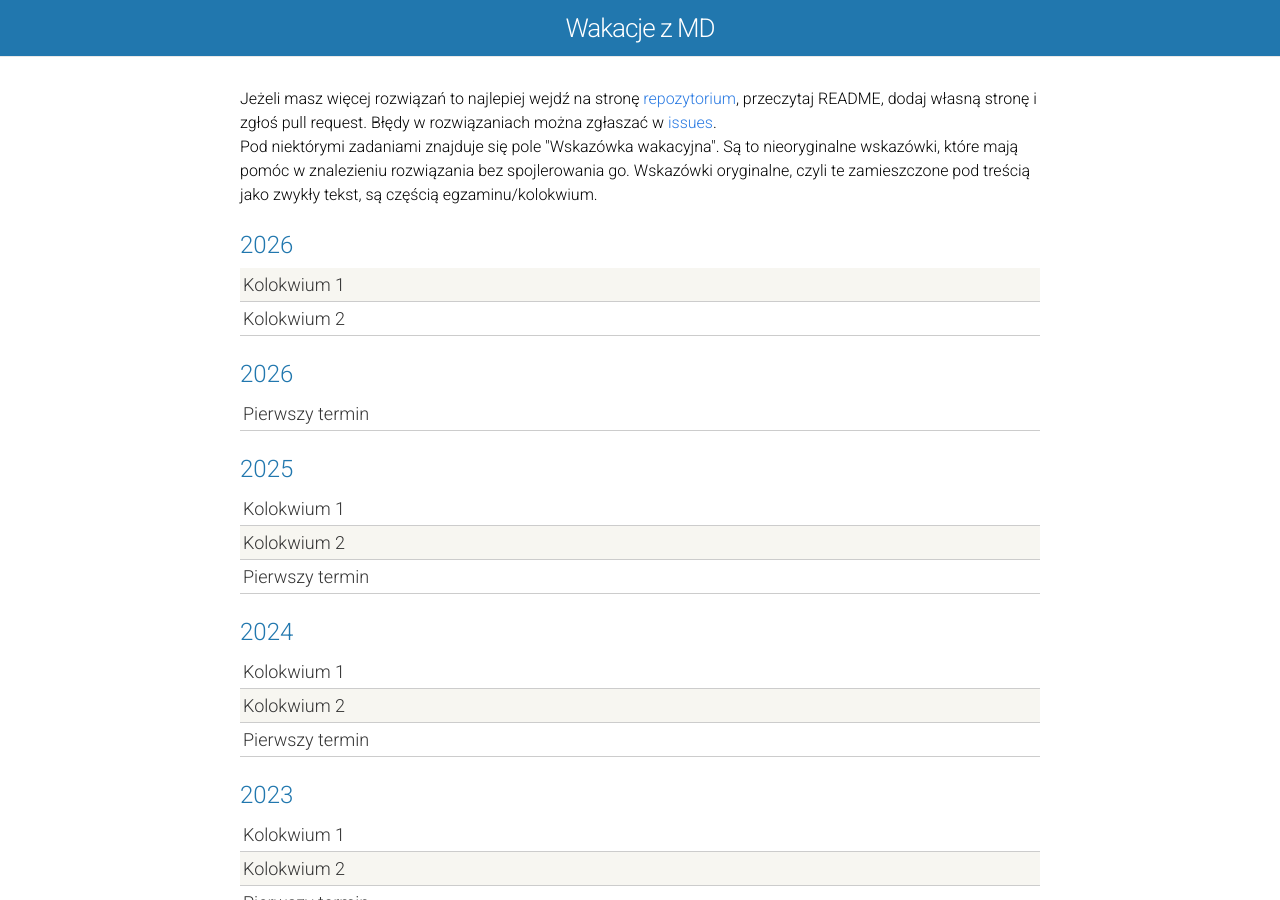
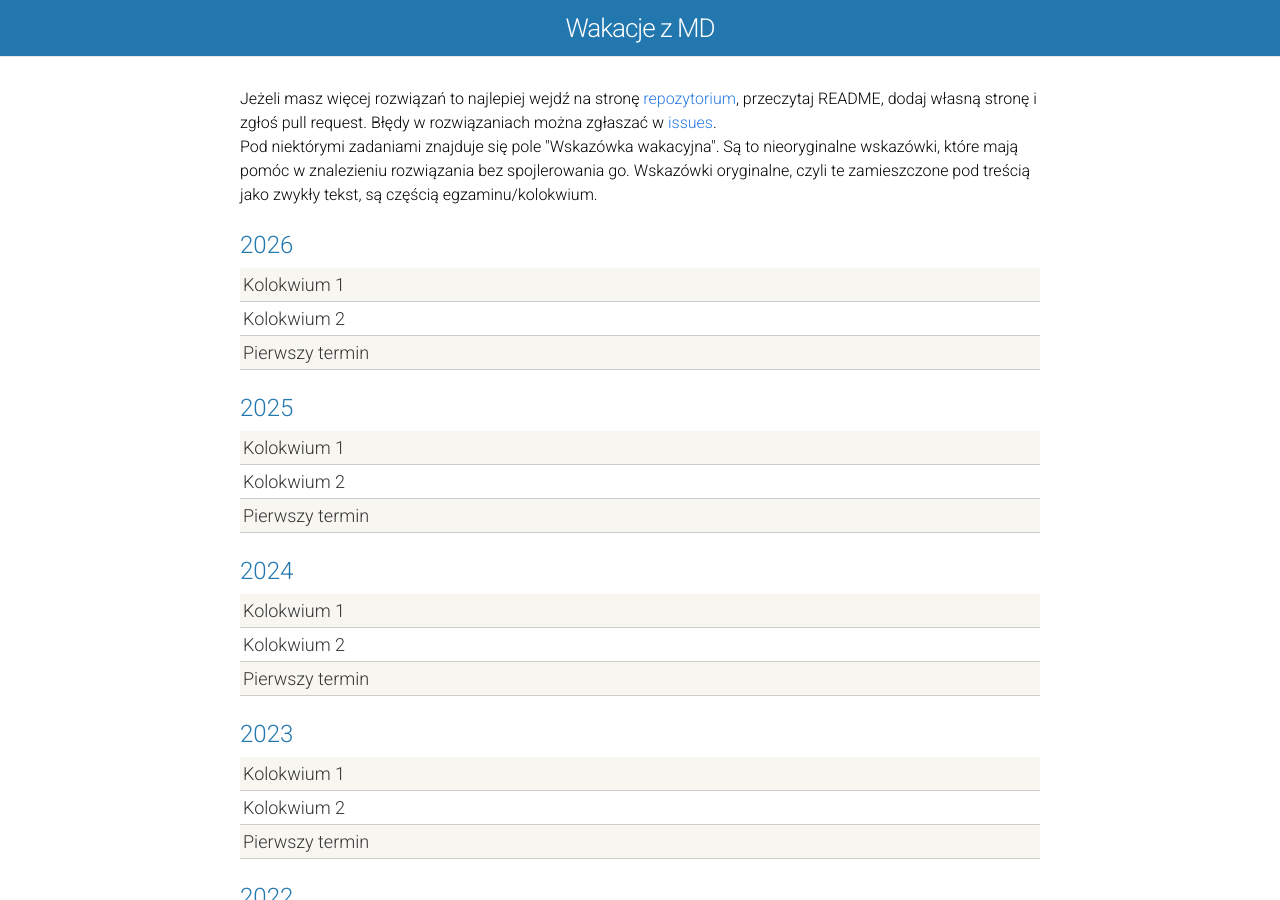
Before and after one commit to wakacjezmd/wakacjezmd.github.io, a Jekyll site: the page built from index.html, in a window 1280 px wide and 900 px high. Built offline with Jekyll 4.4.1, drawn with Linux system fonts in a browser that asks for light colours; nearby versions of some CDN libraries.

Commit message:
Usuń dubla nagłówka 2026

```diff
--- a/index.html
+++ b/index.html
@@ -28,9 +28,6 @@ layout: default
         Kolokwium 2
       </a>
     </div>
-
-
-    <div class="module-header">2026</div>
 
     <div class="materials-item">
       <a href="2026/egzamin/1">
```
